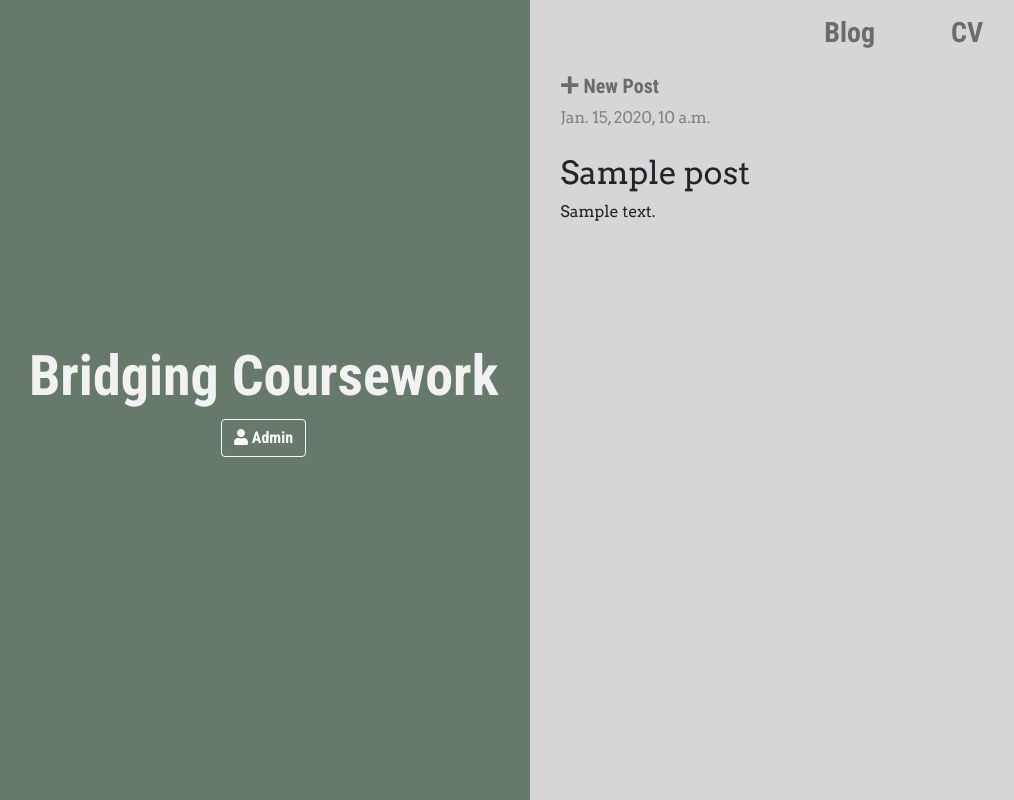
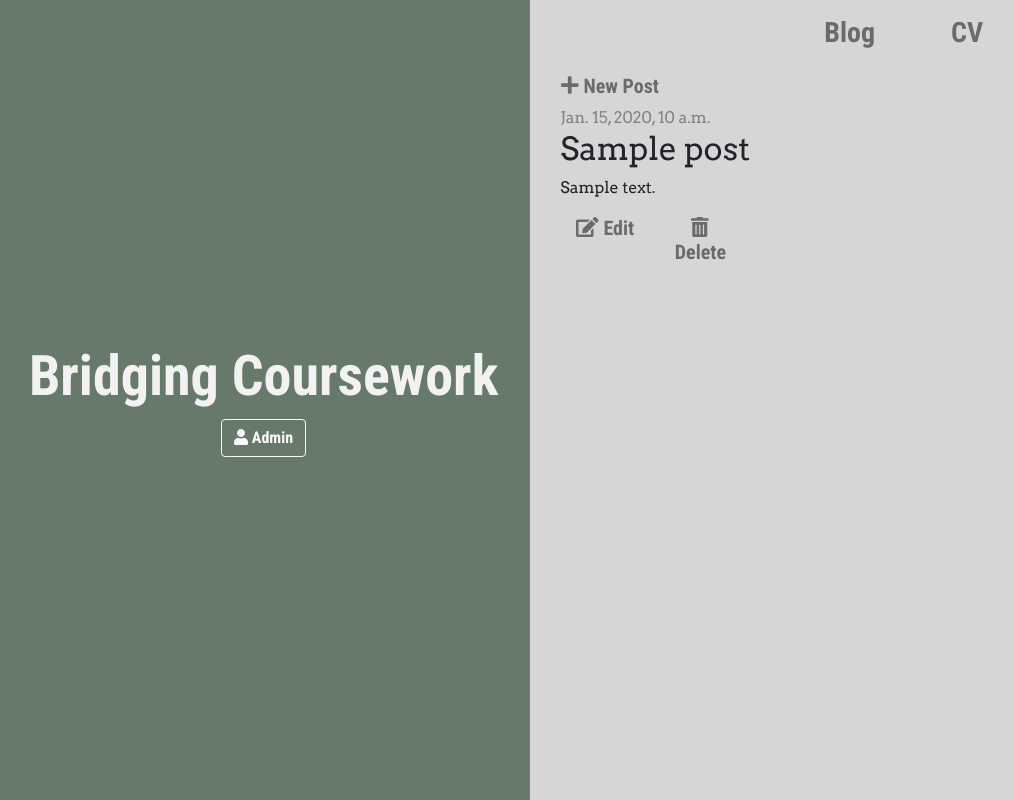
Before and after one commit to GeorgeCurnock/my-first-blog, a Django app: page /post/1/ in a window 1280 px wide. Shown: the whole page, without its empty margins (3-1017 px from the left). Run offline with Django 3.2, Linux system fonts and the light colour scheme; a user stored in the database is signed in; tables that the repository leaves empty hold one stand-in row (values such as "Sample post"); some libraries are stand-ins or nearby versions.

Commit message:
Changed the edit and delete buttons to use fontawesome

```diff
--- a/blog/templates/blog/post_detail.html
+++ b/blog/templates/blog/post_detail.html
@@ -3,17 +3,26 @@
 {% block content %}
     <div class="post">
         {% if post.published_date %}
-        <div class="date">
-            {{ post.published_date }}
-        </div>
-        {% endif %}
-        {% if user.is_authenticated %}
-        <a class="btn btn-default" href="{% url 'post_edit' pk=post.pk %}"><span class="glyphicon glyphicon-pencil"></span></a>
-        <a class="btn btn-default" href="{% url 'post_delete' pk=post.pk %}"><span class="glyphicon glyphicon-remove"></span></a>
-
+            <div class="date">
+                {{ post.published_date }}
+            </div>
         {% endif %}
 
         <h2>{{ post.title }}</h2>
         <p>{{ post.text|linebreaksbr }}</p>
+
+        {% if user.is_authenticated %}
+            <div class="row">
+                <div class="col-2">
+                    <h5><a href="{% url 'post_edit' pk=post.pk %}" class="ml-3"><i class="fas fa-edit"></i> Edit</a>
+                    </h5>
+                </div>
+                <div class="col-2">
+                    <h5><a href="{% url 'post_delete' pk=post.pk %}" class="ml-3"><i class="fas fa-trash-alt"></i>
+                        Delete</a>
+                    </h5>
+                </div>
+            </div>
+        {% endif %}
     </div>
 {% endblock %}
```
